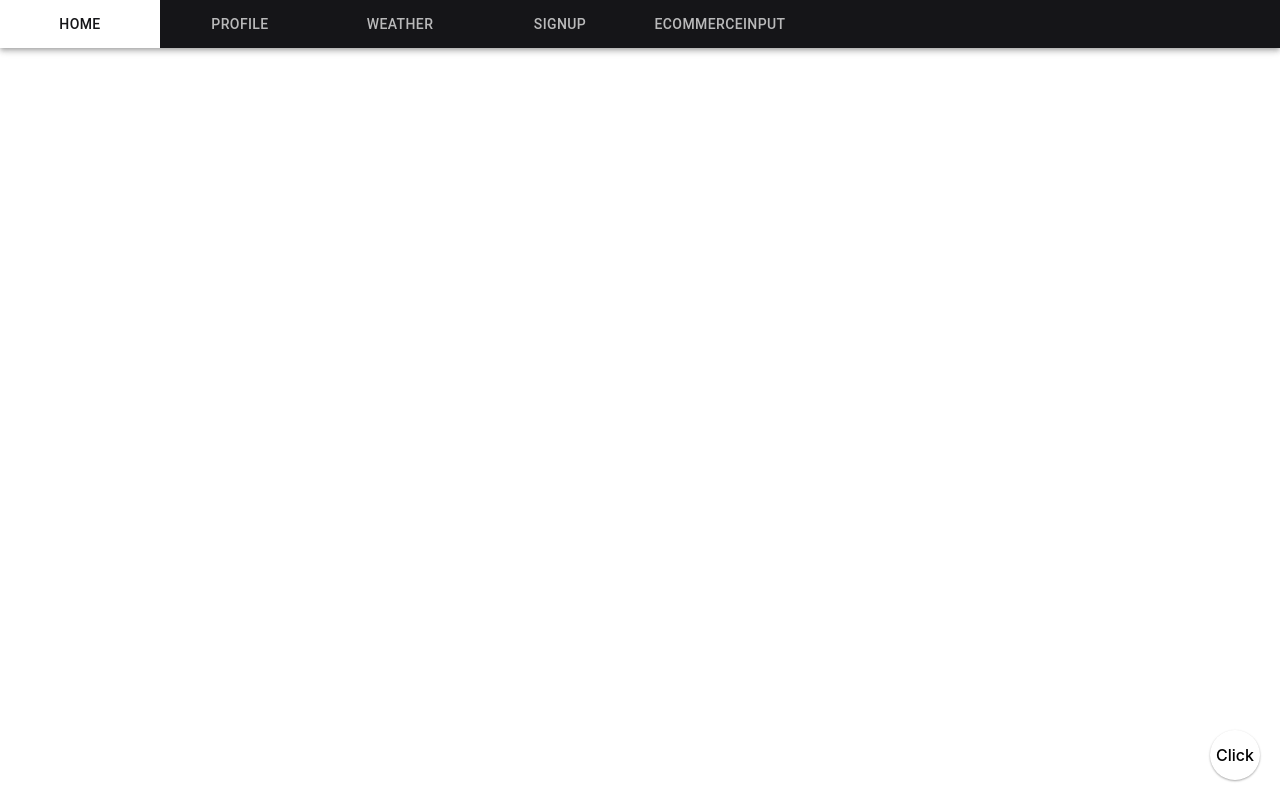
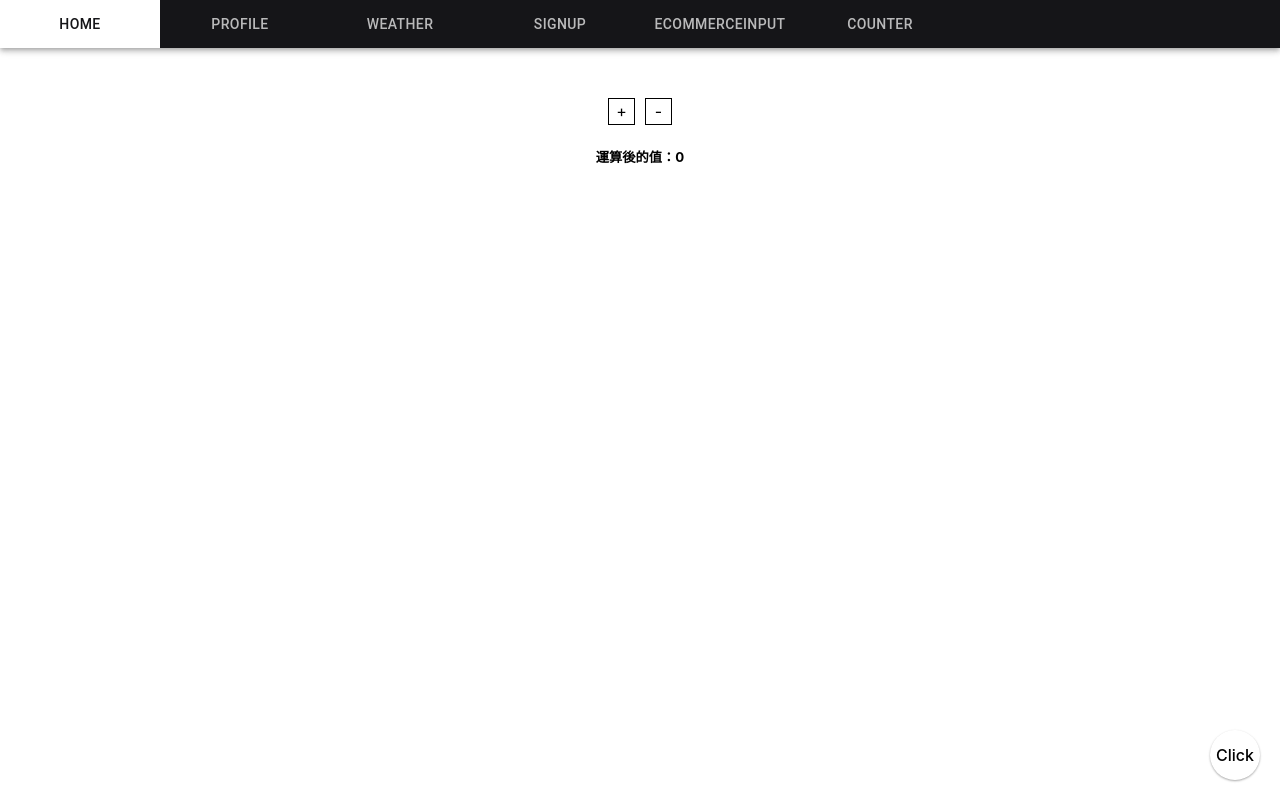
Before and after one commit to Ruila/react-pratice, a React (Create React App) app in the folder hello-world/: page /counter in a window 1280 px wide. Built offline with nearby package versions, Linux system fonts and the light colour scheme; no server answers.

Commit message:
addcounter

```diff
--- a/hello-world/src/App.js
+++ b/hello-world/src/App.js
@@ -7,6 +7,7 @@ import Weather from './components/twoDaysWeatherComponents/weatherFrame.js';
 import Profile from './components/Profile/profile.js';
 import SignUp from './components/SingUp/signup.js';
 import eCommerceInput from './components/E-commerceInput/block.js';
+import Counter from './components/Counter/counter.js';
 import Information from "./components/twoDaysWeatherComponents/detail/information.js";
 import React, { Component } from 'react';
 import { connect } from 'react-redux';
@@ -39,6 +40,7 @@ class App extends Component  {
           <Route path="/eCommerceInput" component={eCommerceInput} />
           <Route path="/login" component={Login} />
           <Route path="/signup" component={SignUp} />
+          <Route path="/counter" component={Counter} />
           <Route path="/weather/:id" render={(props)=>{
             return ( <Information {...props} />)
           }} />
--- /dev/null
+++ b/hello-world/src/components/Counter/counter.js
@@ -0,0 +1,21 @@
+import React, { useState } from 'react';
+import '../../css/counter.css';
+export default function Counter(props) {
+    const [count, setCount] = useState(0)
+
+    function add() {
+        setCount(count + 1)
+    }
+    function minus() {
+        setCount(count - 1)
+    }
+    return(
+        <div id="counter">
+            <div className="caculate">
+                <div onClick={add}>+</div>
+                <div onClick={minus}>-</div>
+            </div>
+            <h5>運算後的值：{count}</h5>
+        </div>
+    )
+}
--- a/hello-world/src/components/nav.js
+++ b/hello-world/src/components/nav.js
@@ -10,7 +10,7 @@ class Nav extends Component  {
     super();
     this.state = {
       current: '/',
-      value: ['/', '/profile', '/weather', '/signup', '/eCommerceInput'],
+      value: ['/', '/profile', '/weather', '/signup', '/eCommerceInput', '/counter'],
     }
     this.handleChange = this.handleChange.bind(this)
   }
@@ -44,6 +44,10 @@ class Nav extends Component  {
       case 'ECOMMERCEINPUT':
       this.setState({current: '/eCommerceInput'})
       cookie.set('nav', '/eCommerceInput')
+      return;
+      case 'COUNTER':
+      this.setState({current: '/counter'})
+      cookie.set('nav', '/counter')
       return;
       default:
         this.setState({current: '/'})
@@ -84,6 +88,7 @@ class Nav extends Component  {
                       <Tab label="Weather" value="/weather" component={Link} to={this.state.value[2]} />
                       <Tab label="SignUp" value="/signup" component={Link} to={this.state.value[3]} />
                       <Tab label="eCommerceInput" value="/eCommerceInput" component={Link} to={this.state.value[4]} />
+                      <Tab label="Counter" value="/counter" component={Link} to={this.state.value[5]} />
                     </Tabs>
                   </AppBar>
                 </MuiThemeProvider>
--- /dev/null
+++ b/hello-world/src/css/counter.css
@@ -0,0 +1,23 @@
+#counter {
+	display: flex;
+	flex-direction: column;
+	justify-content: center;
+	align-items: center;
+	padding-top: 50px;
+}
+#counter .caculate {
+	display: flex;
+
+}
+
+#counter .caculate div {
+	cursor: pointer;
+	width: 25px;
+	height: 25px;
+	line-height: 25px;
+	display: flex;
+	justify-content: center;
+	align-items: center;
+	margin: 0 5px;
+	border: 1px solid #000000;
+}
--- a/hello-world/src/index.js
+++ b/hello-world/src/index.js
@@ -40,7 +40,7 @@ function loginReducer(state = {}, action) {
         };
       } else {
         return{
-          state: false,
+          state: true,
         };
       }
 
```
